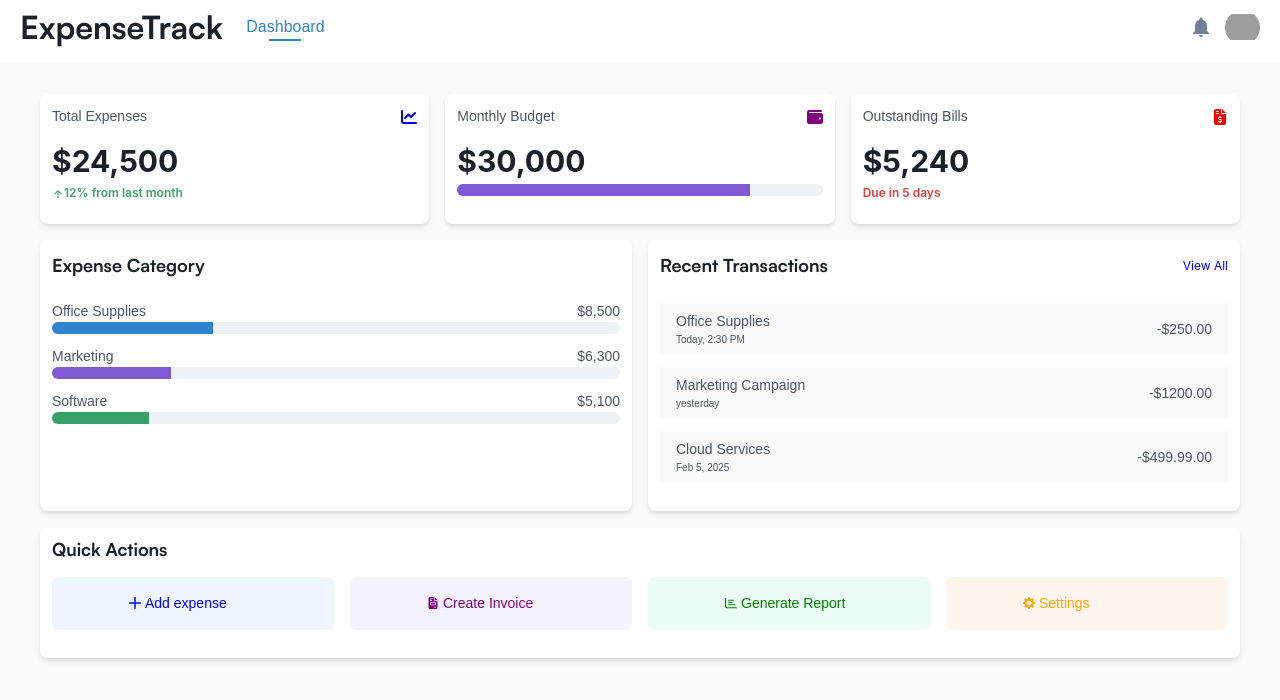
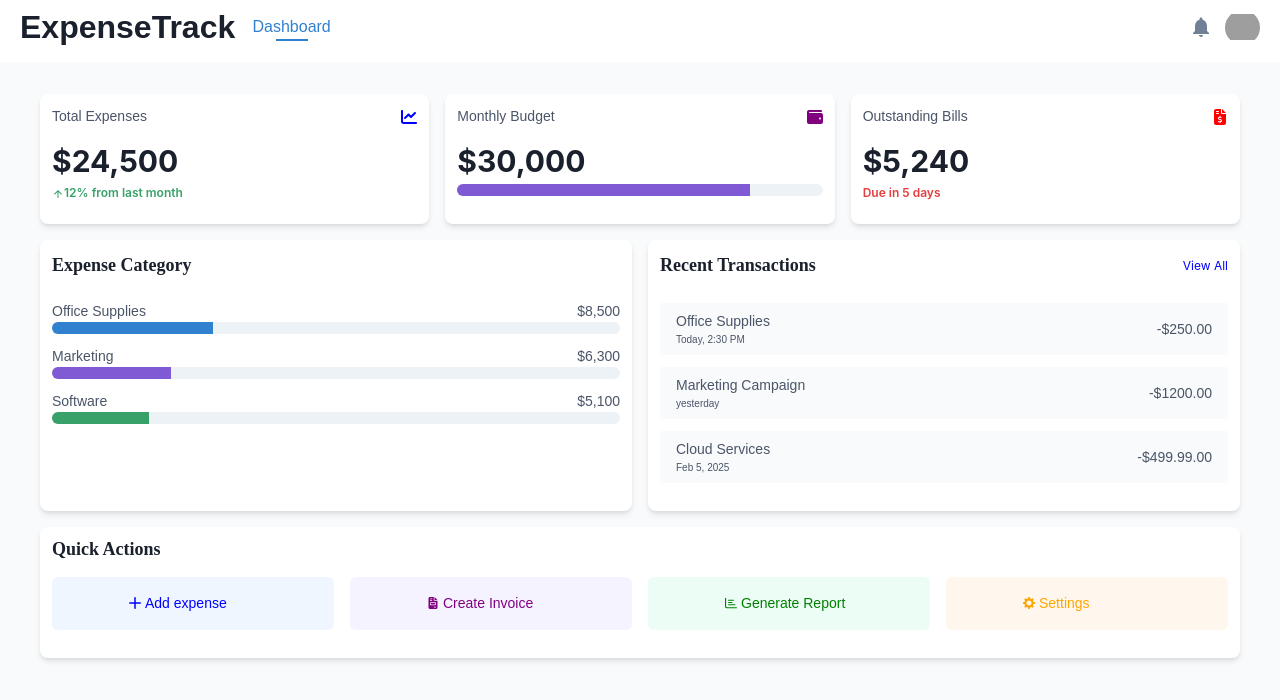
Before and after one commit to InternPulse-Projects/expense-tracker, a React (Vite) app: page /dashboard in a window 1280 px wide. Shown: the top 700 px of the page. Built offline with nearby package versions, Linux system fonts and the light colour scheme; grey boxes are pictures that could not be loaded.

Commit message:
modified index.css

```diff
--- a/src/index.css
+++ b/src/index.css
@@ -8,24 +8,12 @@ body {
 
 @font-face {
   font-family: "Satoshi";
-  src: url("./assets/fonts/Satoshi-Regular.ttf") format("truetype");
+  src: url("./assets/fonts/Satoshi-Regular.ttf") format("tff");
   font-weight: 400;
 }
 
 @font-face {
   font-family: "Satoshi";
-  src: url("./assets/fonts/Satoshi-Bold.ttf") format("truetype");
+  src: url("./assets/fonts/Satoshi-Bold.ttf") format("tff");
   font-weight: 700;
 }
-
-@font-face {
-  font-family: "Satoshi";
-  src: url("./assets/fonts/Satoshi-Light.ttf") format("truetype");
-  font-weight: 300;
-}
-
-@font-face {
-  font-family: "Satoshi";
-  src: url("./assets/fonts/Satoshi-Medium.ttf") format("truetype");
-  font-weight: 500;
-}
```
